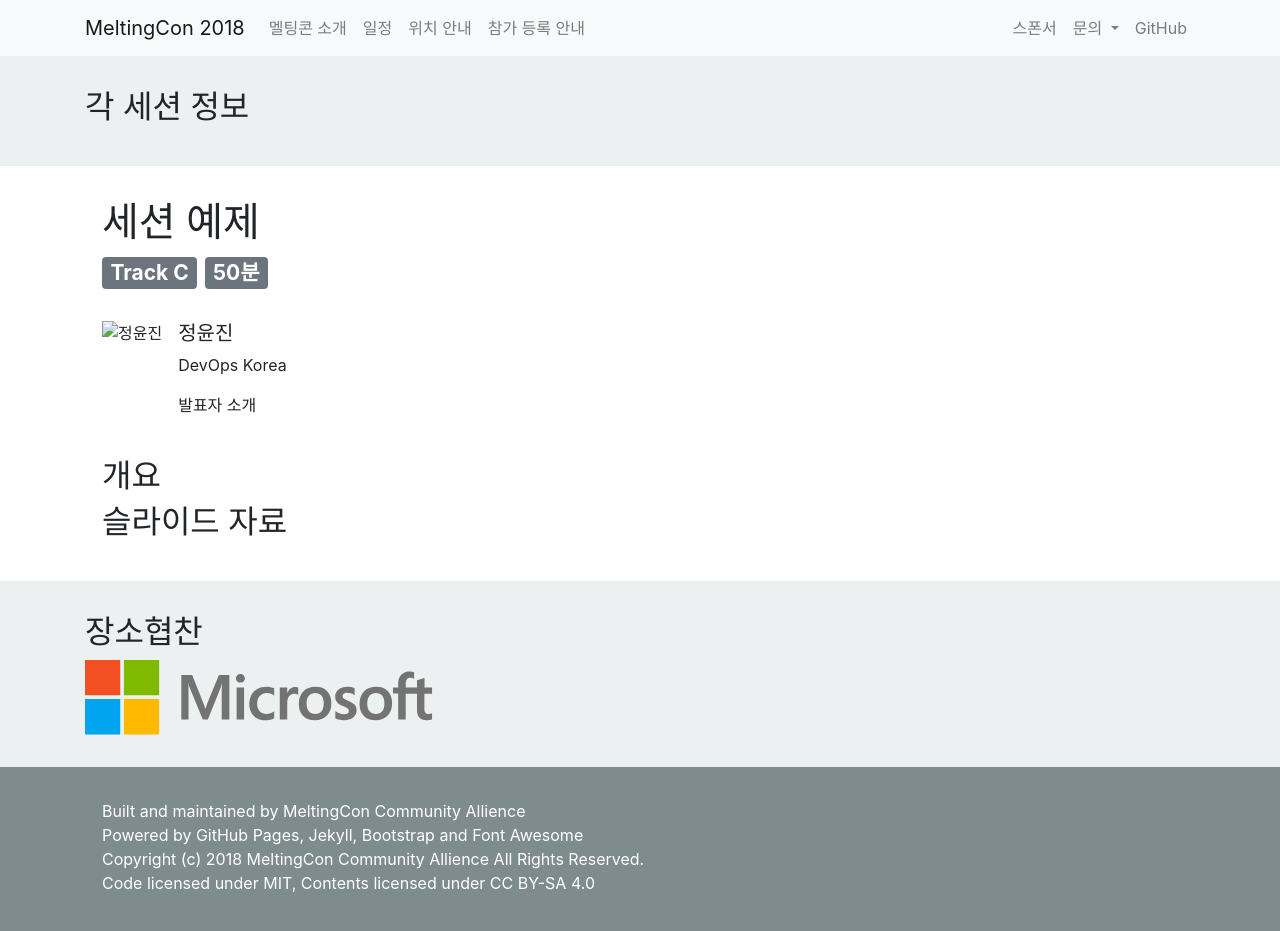
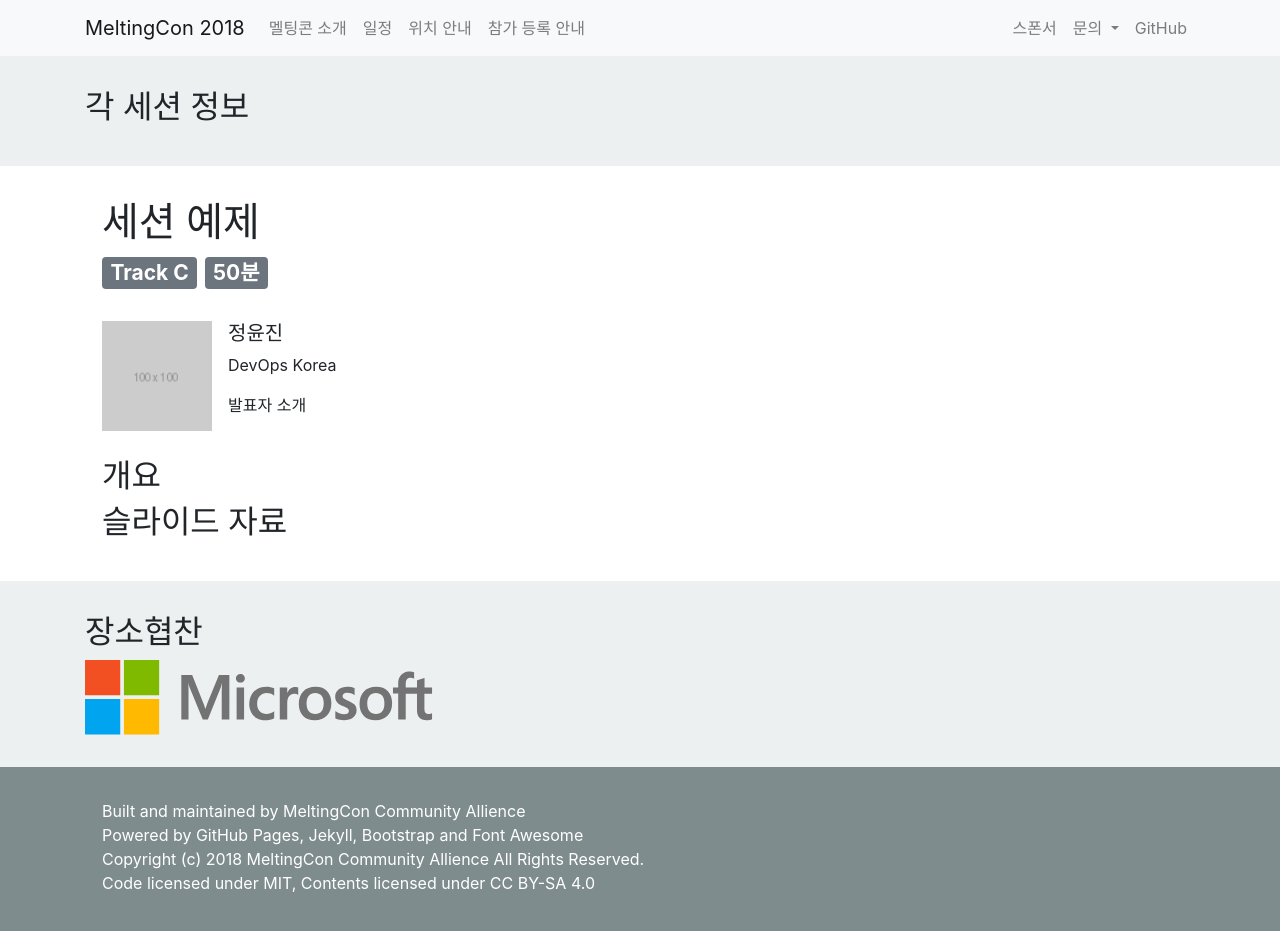
Before and after one commit to meltingcon/2018, a Jekyll site: the page built from _sessions/session_c_1.md, in a window 1280 px wide and 943 px high. Shown: the top 931 px of the window. Built offline with Jekyll 4.4.1, drawn with Linux system fonts in a browser that asks for light colours.

Commit message:
Added speaker image placeholder

```diff
--- a/_layouts/session.html
+++ b/_layouts/session.html
@@ -20,7 +20,9 @@ layout: frame
   </h3><br>
     {% for speaker in page.speakers %}
       <div class="media">
-        <img class="mr-3" src="{{speaker.image}}" alt="{{speaker.name}}"
+        <img class="mr-3"
+        {% if speaker.image != "" %} src="{{speaker.image}}"
+        {% else %} src="{{site.baseurl}}/assets/imgs/placeholder.png" {% endif %} alt="{{speaker.name}}"
           style="height: 110px;">
         <div class="media-body">
           <h5 class="mt-0">{{speaker.name}}</h5>
```
Also changed, not shown: assets/imgs/placeholder.png (added).
